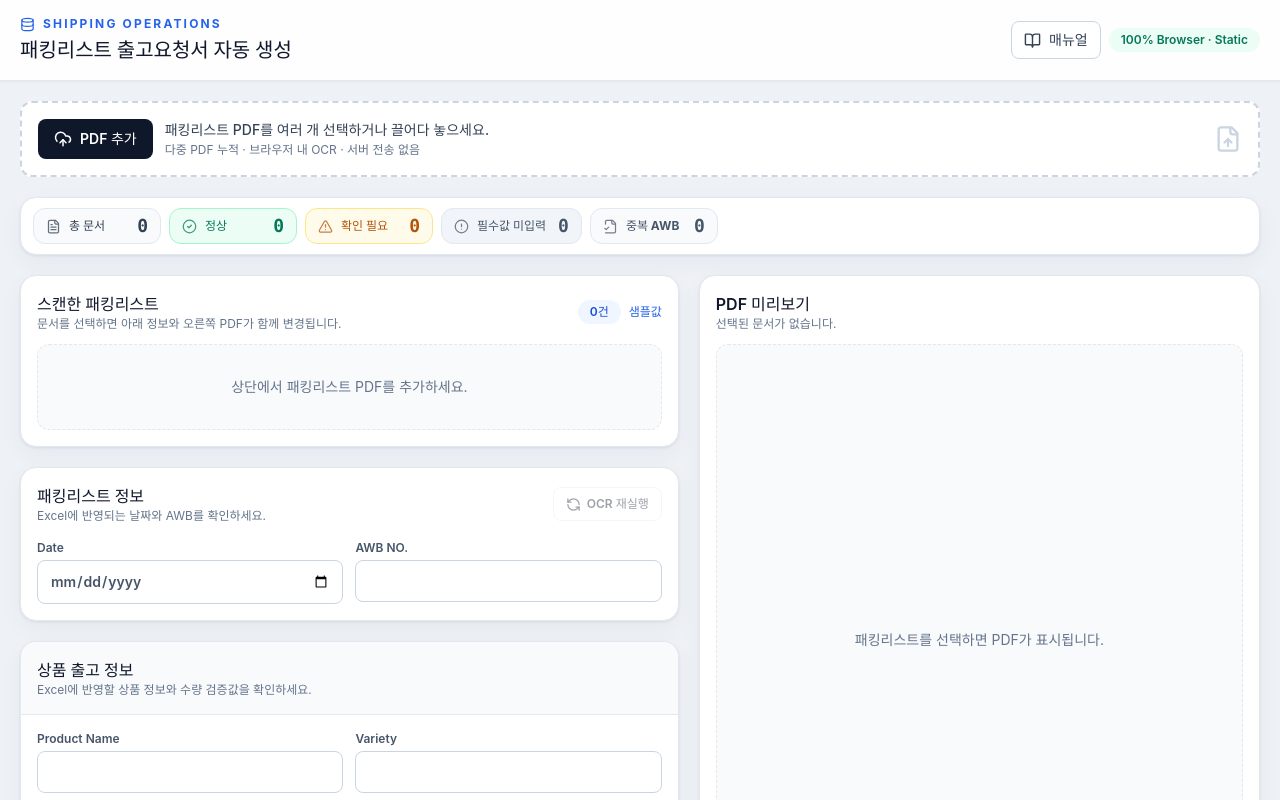
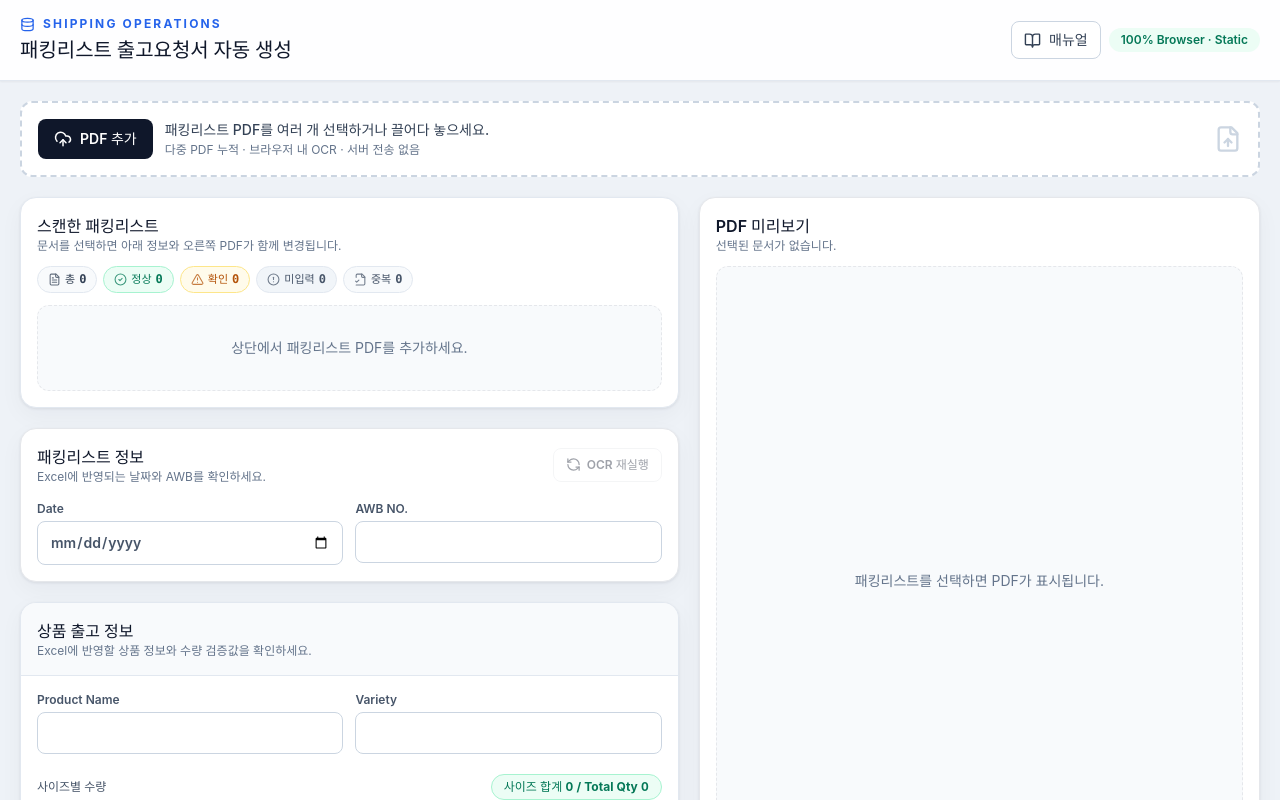
Before and after one commit to JJINE-98/packingListExcel, a React (Vite) app: page / in a window 1280 px wide. Shown: the top 800 px of the page. Built offline with nearby package versions, Linux system fonts and the light colour scheme.

Commit message:
260626_09

```diff
--- a/src/App.tsx
+++ b/src/App.tsx
@@ -18,7 +18,7 @@ import { ExcelUploader } from "./components/ExcelUploader";
 import { FileUploader } from "./components/FileUploader";
 import { ManualModal } from "./components/ManualModal";
 import { PdfPreview } from "./components/PdfPreview";
-import { createEmptyPackingList, SAMPLE_DATA } from "./config/packingListFields";
+import { createEmptyPackingList } from "./config/packingListFields";
 import { useExcelExport } from "./hooks/useExcelExport";
 import { useOcr } from "./hooks/useOcr";
 import type { PackingListData } from "./types/packingList";
@@ -260,19 +260,6 @@ export default function App() {
     setToast(null);
   };
 
-  const loadSample = () => {
-    ocr.releasePageUrls(documentPageUrls.flat());
-    const sample = structuredClone(SAMPLE_DATA);
-    setDocuments([sample]);
-    setDocumentNames(["샘플 패킹리스트"]);
-    setDocumentPageImages([[]]);
-    setDocumentPageUrls([[]]);
-    setActiveDocument(0);
-    setActivePdfPage(0);
-    form.reset(sample);
-    showToast("검수용 샘플 데이터를 불러왔습니다.");
-  };
-
   const download = form.handleSubmit(async (data) => {
     try {
       const next = documents.map((document) => structuredClone(document));
@@ -371,27 +358,6 @@ export default function App() {
       <main className="mx-auto max-w-[1800px] space-y-5 p-5">
         <FileUploader disabled={ocr.isProcessing} onFiles={processFiles} onError={(message) => showToast(message, "error")} />
 
-        <section className="flex flex-wrap items-center gap-2 rounded-2xl border border-slate-200 bg-white px-3 py-2.5 shadow-card">
-          {[
-            { label: "총 문서", value: statusSummary.total, icon: FileText, tone: "border-slate-200 bg-slate-50 text-slate-700" },
-            { label: "정상", value: statusSummary.complete, icon: CheckCircle2, tone: "border-emerald-200 bg-emerald-50 text-emerald-700" },
-            { label: "확인 필요", value: statusSummary.needsCheck, icon: AlertTriangle, tone: "border-amber-200 bg-amber-50 text-amber-700" },
-            { label: "필수값 미입력", value: statusSummary.missing, icon: AlertCircle, tone: "border-slate-200 bg-slate-100 text-slate-600" },
-            { label: "중복 AWB", value: statusSummary.duplicate, icon: FileCheck2, tone: statusSummary.duplicate ? "border-red-200 bg-red-50 text-red-700" : "border-slate-200 bg-slate-50 text-slate-600" },
-          ].map((item) => {
-            const Icon = item.icon;
-            return (
-              <div key={item.label} className={`inline-flex min-w-[128px] items-center justify-between gap-3 rounded-xl border px-3 py-2 ${item.tone}`}>
-                <div className="inline-flex items-center gap-2">
-                  <Icon size={15} className="opacity-75" />
-                  <span className="text-xs font-bold">{item.label}</span>
-                </div>
-                <span className="font-mono text-lg font-black leading-none tabular-nums">{item.value}</span>
-              </div>
-            );
-          })}
-        </section>
-
         {(ocr.progress || ocr.isProcessing) && (
           <section className="rounded-xl border bg-white p-4 shadow-card">
             <div className="mb-2 flex justify-between text-sm"><span>{ocr.progress?.status}</span><strong>{ocr.progress?.percent ?? 0}%</strong></div>
@@ -408,9 +374,23 @@ export default function App() {
                     <h2 className="font-semibold">스캔한 패킹리스트</h2>
                     <p className="text-xs text-slate-500">문서를 선택하면 아래 정보와 오른쪽 PDF가 함께 변경됩니다.</p>
                   </div>
-                  <div className="flex items-center gap-2">
-                    <span className="rounded-full bg-blue-50 px-3 py-1 text-xs font-semibold text-blue-700">{documents.length}건</span>
-                    <button type="button" onClick={loadSample} className="text-xs font-semibold text-blue-600 hover:text-blue-800">샘플값</button>
+                  <div className="flex flex-wrap items-center justify-end gap-1.5">
+                    {[
+                      { label: "총", value: statusSummary.total, icon: FileText, tone: "border-slate-200 bg-slate-50 text-slate-700" },
+                      { label: "정상", value: statusSummary.complete, icon: CheckCircle2, tone: "border-emerald-200 bg-emerald-50 text-emerald-700" },
+                      { label: "확인", value: statusSummary.needsCheck, icon: AlertTriangle, tone: "border-amber-200 bg-amber-50 text-amber-700" },
+                      { label: "미입력", value: statusSummary.missing, icon: AlertCircle, tone: "border-slate-200 bg-slate-100 text-slate-600" },
+                      { label: "중복", value: statusSummary.duplicate, icon: FileCheck2, tone: statusSummary.duplicate ? "border-red-200 bg-red-50 text-red-700" : "border-slate-200 bg-slate-50 text-slate-600" },
+                    ].map((item) => {
+                      const Icon = item.icon;
+                      return (
+                        <span key={item.label} className={`inline-flex items-center gap-1 rounded-full border px-2.5 py-1 text-[11px] font-bold ${item.tone}`}>
+                          <Icon size={13} className="opacity-75" />
+                          {item.label}
+                          <span className="font-mono text-xs font-black tabular-nums">{item.value}</span>
+                        </span>
+                      );
+                    })}
                   </div>
                 </div>
 
```
Also changed, not shown: 5 other files (tests, documents, lock files or other folders).
